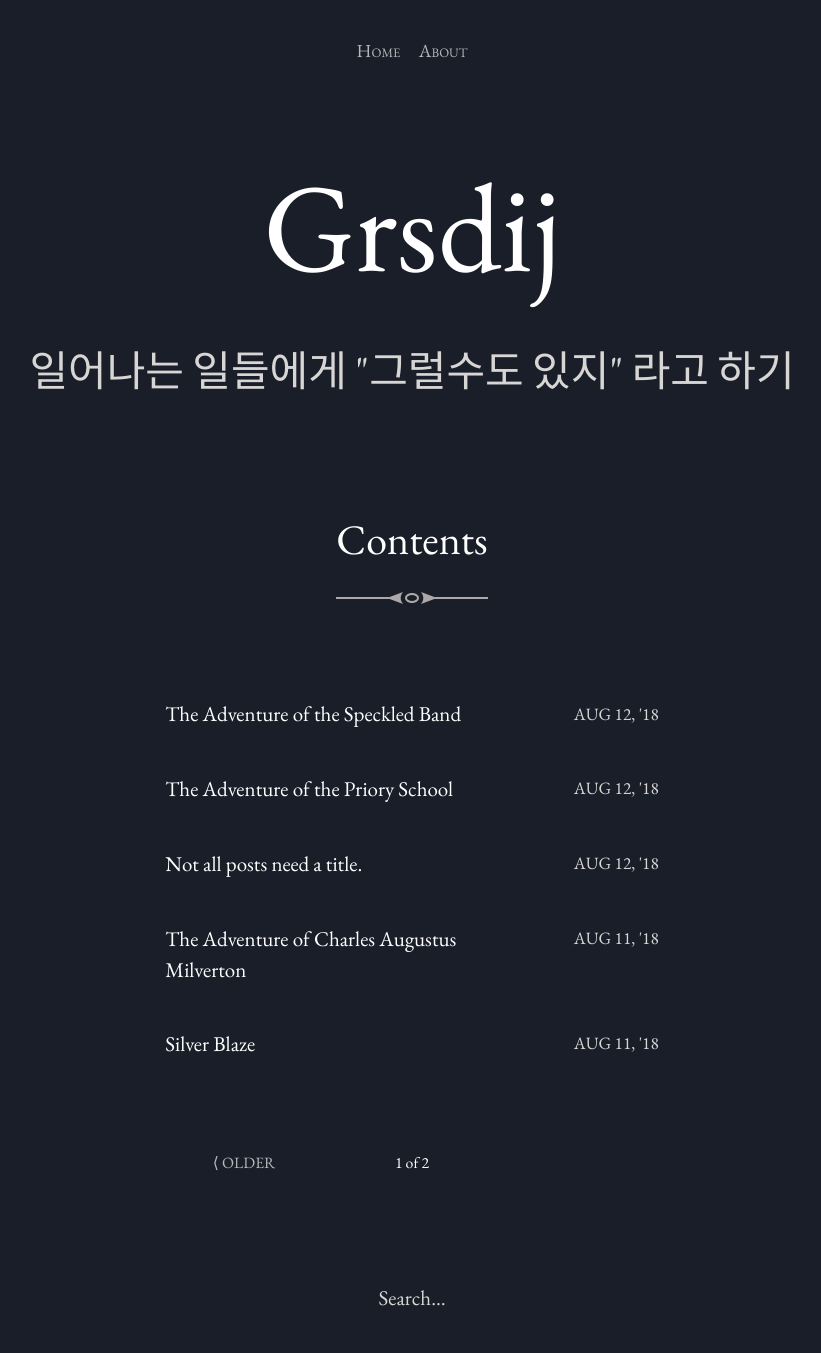
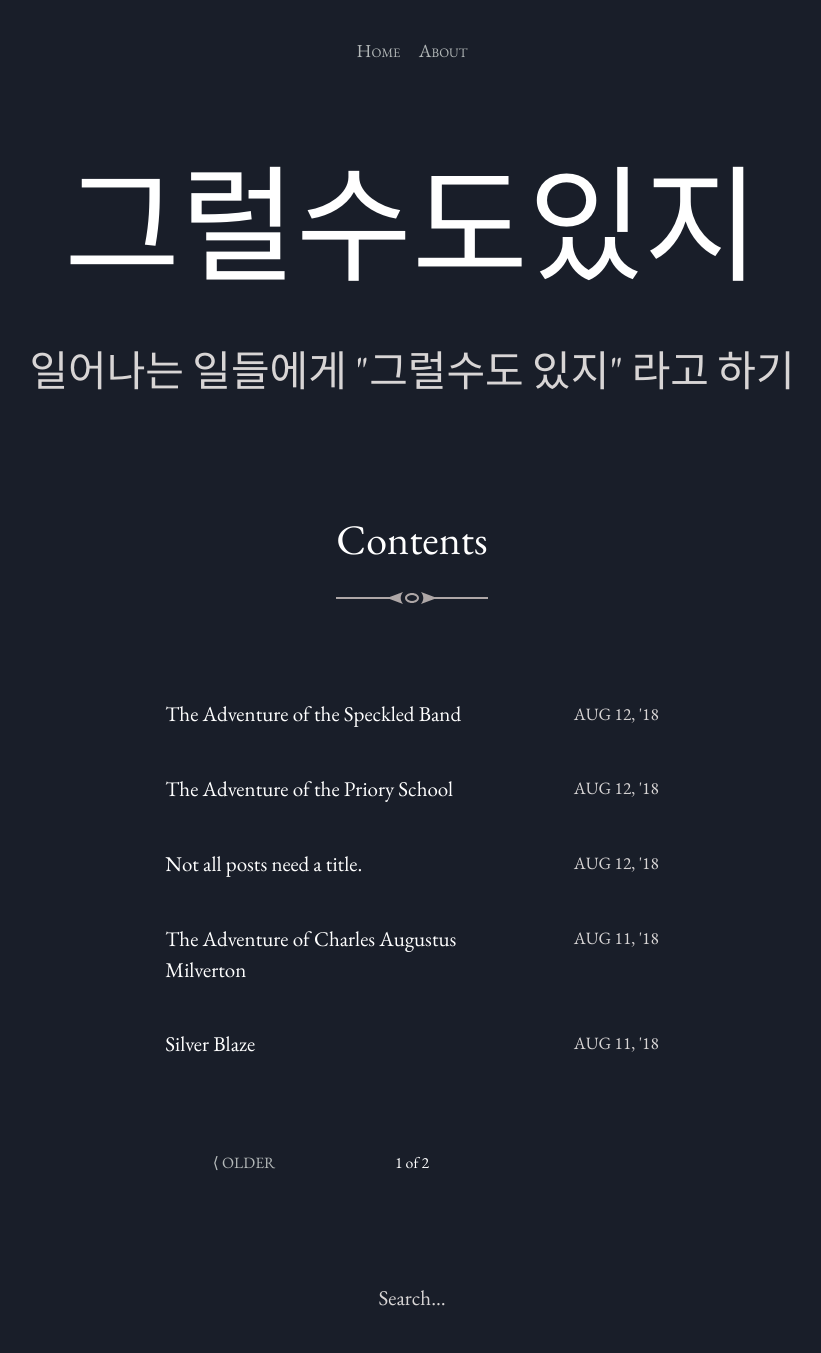
Before and after one commit to grsdij/grsdij, a Jekyll site: the page built from index.html, in a window 1280 px wide. Shown: the whole page, without its empty margins (228-1049 px from the left). Built offline with Jekyll 4.4.1, drawn with Linux system fonts in a browser that asks for light colours; the list of posts is cut into pages by our own code.

Commit message:
title 변경

```diff
--- a/_config.yml
+++ b/_config.yml
@@ -13,7 +13,7 @@
 # you will see them accessed via {{ site.title }}, {{ site.email }}, and so on.
 # You can create any custom variable you would like, and they will be accessible
 # in the templates via {{ site.myvariable }}.
-title: Grsdij
+title: 그럴수도있지
 email: 9rsdij@gmail.com
 description: >- # this means to ignore newlines until "baseurl:"
   일어나는 일들에게 "그럴수도 있지" 라고 하기
```
